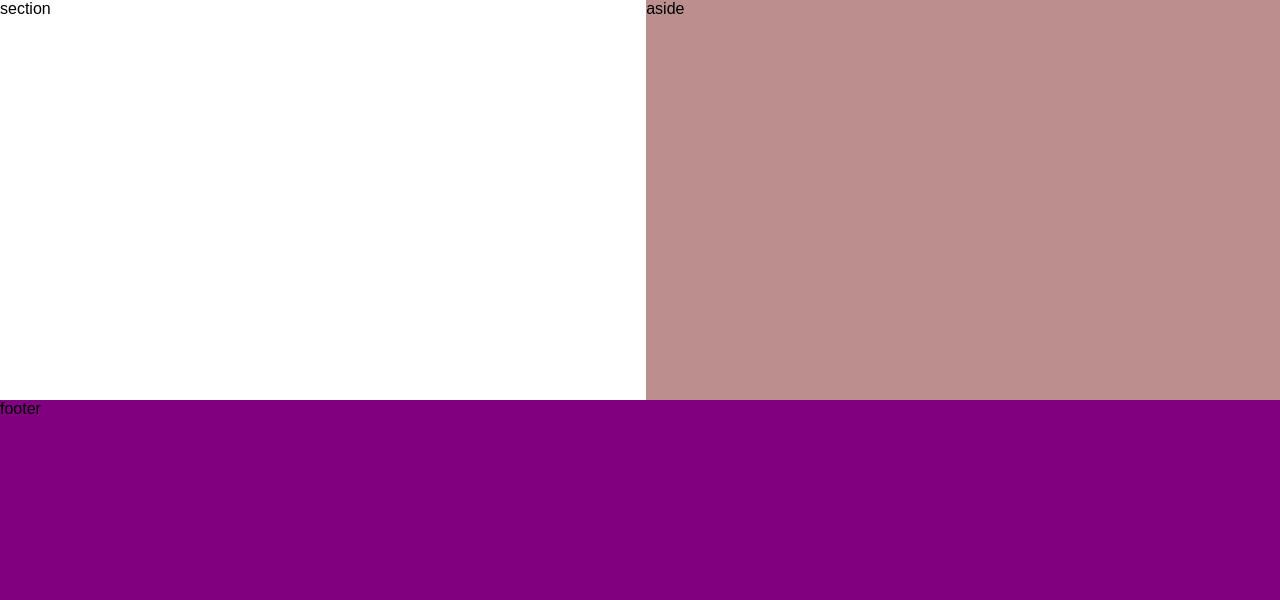
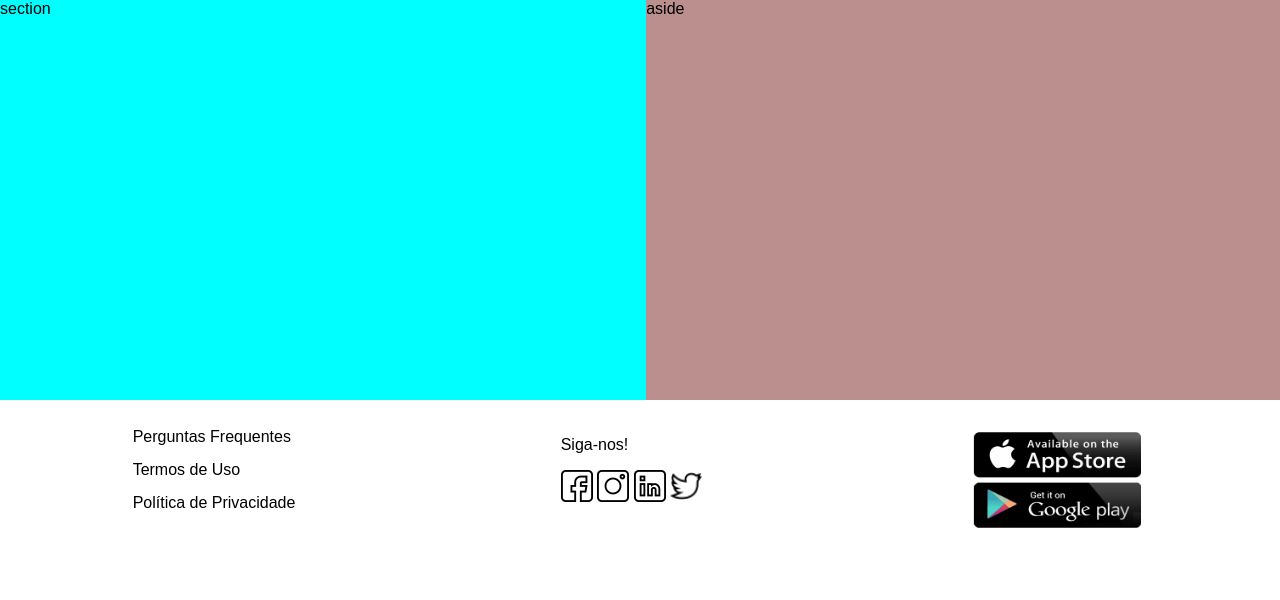
Before and after one commit to SpruceGabriela/Demoday, a Django app: page / in a window 1280 px wide. Shown: the part 500-1100 px from the top of the page. Run offline with Django 3.2, Linux system fonts and the light colour scheme.

Commit message:
adicionar o footer

```diff
--- a/app/static/style.css
+++ b/app/static/style.css
@@ -143,7 +143,7 @@ article{
 section{
     grid-area: section;
     height: 400px;
-    background-color:white;
+    background-color:aqua;
 }
 
 aside{
@@ -155,7 +155,32 @@ aside{
 footer{
     grid-area: footer;
     height: 200px;
-    background-color: purple;
+    background-color:white;
+    display: flex;
+    justify-content: space-around;
+}
+
+.faq{
+    display: flex;
+    justify-content: space-around;
+    flex-direction: column;
+    height: 100px;
+    margin-top: 20px;
+}
+
+.faq a{
+    text-decoration: none;
+    color:black;
+}
+
+.redesSociais{
+    margin-top: 20px;
+}
+
+.download img {
+    width: 180px;
+    height: 120px;
+    margin-top: 20px;
 }
 
 
@@ -220,4 +245,13 @@ footer{
         transform: rotate(-45deg);
         top:49%;
       }
+
+    footer{
+        height: 350px;
+        display: flex;
+        flex-direction: column;
+        justify-content: center;
+        align-items: center;
+    }
+
 }
--- a/app/templates/index.html
+++ b/app/templates/index.html
@@ -52,6 +52,26 @@
     </article>
     <section>section</section>
     <aside>aside</aside>
-    <footer>footer</footer>
+    <footer>
+        <div class="faq">
+            <a href="">Perguntas Frequentes</a>
+            <a href="">Termos de Uso</a>
+            <a href="">Política de Privacidade</a>
+        </div>
+        <div class="redesSociais" >
+            <p>Siga-nos!</p>
+            <div>
+                <img src="{% static 'images/facebook.png' %}" alt="">
+                <img src="{% static 'images/instagram.png' %}" alt="">
+                <img src="{% static 'images/linkedin.png' %}" alt="">
+                <img src="{% static 'images/twitter.png' %}" alt="">
+            </div>
+        </div>
+        <div class="download">
+            <div>
+                <img src="{% static 'images/app.png' %}" alt="">
+            </div>
+        </div>
+    </footer>
 </body>
 </html>
```
Also changed, not shown: app/static/images/app.png (added), app/static/images/facebook.png (added), app/static/images/instagram.png (added), app/static/images/linkedin.png (added), app/static/images/twitter.png (added).
